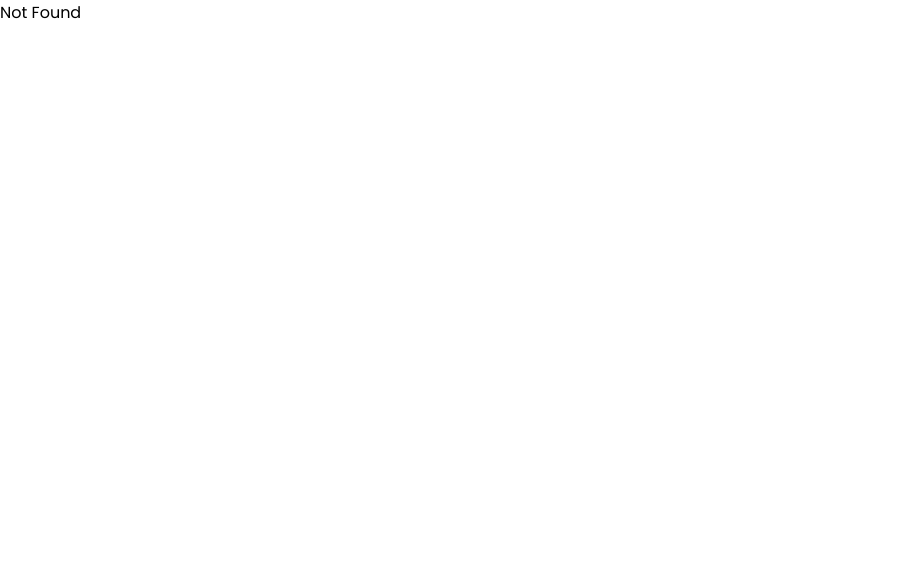
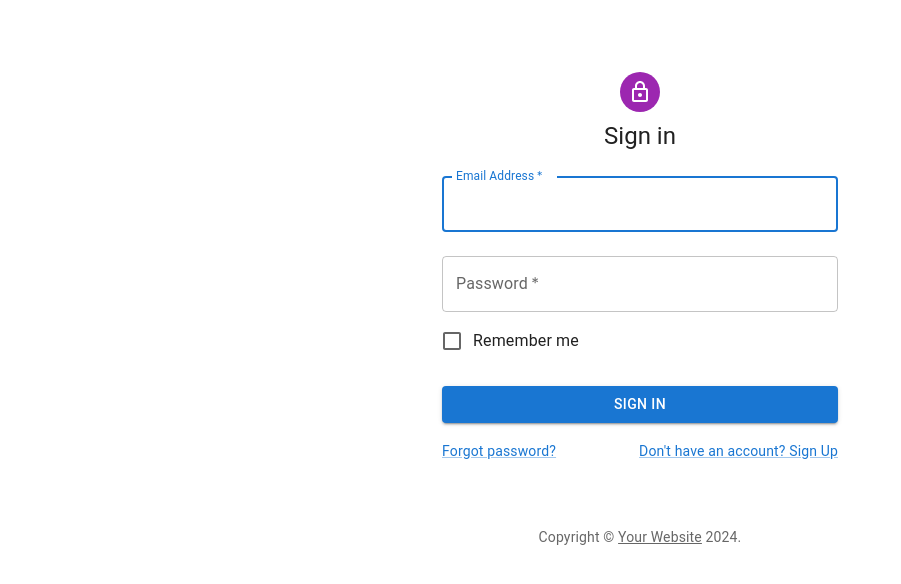
Before and after one commit to JH-PARK97/board-client, a React (Create React App) app: page /signin in a window 1280 px wide. Shown: the top 584 px of the page, without its empty margins (0-901 px from the left). Built offline with nearby package versions, Linux system fonts and the light colour scheme.

Commit message:
폴더 구조 변경 및 import 절대경로 수정 중

```diff
--- /dev/null
+++ b/src/api/user/create/user.api.ts
@@ -0,0 +1,12 @@
+import axios from 'axios';
+
+export default async function createUserAPI(body: any) {
+    const { age, email, gender, password, phoneNumber } = body;
+    await axios.post('http://localhost:8080/api/v1/post/user', {
+        age: Number(age),
+        email,
+        gender,
+        password,
+        phoneNumber,
+    });
+}
--- a/src/api/user/create/user.ts
+++ /dev/null
@@ -1,16 +0,0 @@
-import axios from 'axios';
-
-export default async function createUserAPI(body: any) {
-    try {
-        const { age, email, gender, password, phoneNumber } = body;
-        await axios.post('http://localhost:8080/api/v1/post/user', {
-            age: Number(age),
-            email,
-            gender,
-            password,
-            phoneNumber,
-        });
-    } catch (e) {
-        console.error(e);
-    }
-}
--- a/src/validate/signup.validate.ts
+++ b/src/api/user/create/user.validate.ts
@@ -9,7 +9,7 @@
         passwordConfirm: z.string(),
         age: z
             .string()
-            .min(1, '나이를 입력해 주세요.')
+            .min(1, '나이를 선택해 주세요.')
             .regex(/^[0-9]+$/, '숫자만 입력 가능합니다.'),
         gender: z.string().min(1, '성별을 선택해 주세요.'),
         phoneNumber: z.string().min(1, '전화번호를 입력해 주세요'),
--- /dev/null
+++ b/src/components/auth/SignIn.tsx
@@ -0,0 +1,104 @@
+import React from 'react';
+
+// components
+import Avatar from '@mui/material/Avatar';
+import Button from '@mui/material/Button';
+import CssBaseline from '@mui/material/CssBaseline';
+import TextField from '@mui/material/TextField';
+import FormControlLabel from '@mui/material/FormControlLabel';
+import Checkbox from '@mui/material/Checkbox';
+import Link from '@mui/material/Link';
+import Grid from '@mui/material/Grid';
+import Box from '@mui/material/Box';
+import LockOutlinedIcon from '@mui/icons-material/LockOutlined';
+import Typography from '@mui/material/Typography';
+import Container from '@mui/material/Container';
+import { createTheme, ThemeProvider } from '@mui/material/styles';
+
+function Copyright(props: any) {
+    return (
+        <Typography variant="body2" color="text.secondary" align="center" {...props}>
+            {'Copyright © '}
+            <Link color="inherit" href="https://mui.com/">
+                Your Website
+            </Link>{' '}
+            {new Date().getFullYear()}
+            {'.'}
+        </Typography>
+    );
+}
+
+const defaultTheme = createTheme();
+
+export default function SignIn() {
+    const handleSubmit = (event: React.FormEvent<HTMLFormElement>) => {
+        event.preventDefault();
+        const data = new FormData(event.currentTarget);
+        console.log({
+            email: data.get('email'),
+            password: data.get('password'),
+        });
+    };
+
+    return (
+        <ThemeProvider theme={defaultTheme}>
+            <Container component="main" maxWidth="xs">
+                <CssBaseline />
+                <Box
+                    sx={{
+                        marginTop: 8,
+                        display: 'flex',
+                        flexDirection: 'column',
+                        alignItems: 'center',
+                    }}
+                >
+                    <Avatar sx={{ m: 1, bgcolor: 'secondary.main' }}>
+                        <LockOutlinedIcon />
+                    </Avatar>
+                    <Typography component="h1" variant="h5">
+                        Sign in
+                    </Typography>
+                    <Box component="form" onSubmit={handleSubmit} noValidate sx={{ mt: 1 }}>
+                        <TextField
+                            margin="normal"
+                            required
+                            fullWidth
+                            id="email"
+                            label="Email Address"
+                            name="email"
+                            autoComplete="email"
+                            autoFocus
+                        />
+                        <TextField
+                            margin="normal"
+                            required
+                            fullWidth
+                            name="password"
+                            label="Password"
+                            type="password"
+                            id="password"
+                            autoComplete="current-password"
+                        />
+                        <FormControlLabel control={<Checkbox value="remember" color="primary" />} label="Remember me" />
+                        <Button type="submit" fullWidth variant="contained" sx={{ mt: 3, mb: 2 }}>
+                            Sign In
+                        </Button>
+                        <Grid container>
+                            <Grid item xs>
+                                <Link href="#" variant="body2">
+                                    Forgot password?
+                                </Link>
+                            </Grid>
+                            <Grid item>
+                                <Link href="#" variant="body2">
+                                    {"Don't have an account? Sign Up"}
+                                </Link>
+                            </Grid>
+                        </Grid>
+                    </Box>
+                </Box>
+                <Copyright sx={{ mt: 8, mb: 4 }} />
+            </Container>
+        </ThemeProvider>
+    );
+}
--- a/src/components/SignUp.tsx
+++ b/src/components/auth/SignUp.tsx
@@ -1,6 +1,6 @@
 import React, { useMemo } from 'react';
 
-// Components
+// components
 import Avatar from '@mui/material/Avatar';
 import Button from '@mui/material/Button';
 import Link from '@mui/material/Link';
@@ -11,14 +11,17 @@
 import { createTheme, ThemeProvider } from '@mui/material/styles';
 import { Container } from '@mui/system';
 import { CssBaseline, FormHelperText } from '@mui/material';
-import { FormInput, FormRadioGroup, FormSelect } from './shared/Form';
+import { FormInput, FormRadioGroup, FormSelect } from '../shared/Form/index';
 
 // form & type
+import { zodResolver } from '@hookform/resolvers/zod';
 import { useForm, SubmitHandler } from 'react-hook-form';
-import { schema as SignUpSchema } from '../validate/signup.validate';
-import { zodResolver } from '@hookform/resolvers/zod';
-import type { SignUpBodySchema } from '../validate/signup.validate';
-import createUserAPI from '../api/user/create/user';
+import { schema as SignUpSchema } from '@/api/user/create/user.validate';
+import type { SignUpBodySchema } from '@/api/user/create/user.validate';
+
+// fetch
+import createUserAPI from '@/api/user/create/user.api';
+import { AxiosError } from 'axios';
 
 function Copyright(props: any) {
     return (
@@ -36,6 +39,10 @@
 const defaultTheme = createTheme();
 
 export default function SignUp() {
+    const ageOptions = Array.from({ length: 100 }, (_, index) => ({
+        value: (index + 1).toString(),
+        label: (index + 1).toString(),
+    }));
     const defaultValues = useMemo(() => {
         return {
             email: '',
@@ -50,6 +57,7 @@
         handleSubmit,
         control,
         watch,
+        setError,
         formState: { errors },
     } = useForm<SignUpBodySchema>({
         defaultValues,
@@ -57,18 +65,18 @@
     });
     const onSubmit: SubmitHandler<SignUpBodySchema> = async (data) => {
         try {
-            const res = await createUserAPI(data);
-            console.log('res : ', res);
-        } catch (e) {
-            console.error(e as Error);
+            await createUserAPI(data);
+        } catch (error) {
+            if (error instanceof AxiosError) {
+                if (error.request.status === 409) {
+                    setError('email', { message: '중복된 이메일입니다.' }, { shouldFocus: true });
+                }
+            } else {
+                console.error(error);
+            }
         }
     };
-    const ageOptions = Array.from({ length: 100 }, (_, index) => ({
-        value: (index + 1).toString(),
-        label: (index + 1).toString(),
-    }));
 
-    console.log(watch());
     return (
         <ThemeProvider theme={defaultTheme}>
             <Container component="main" maxWidth="xs">
--- a/tsconfig.json
+++ b/tsconfig.json
@@ -1,5 +1,9 @@
 {
     "compilerOptions": {
+        "baseUrl": ".",
+        "paths": {
+            "@/api/*":["src/api/*"],
+        },
         "jsx": "react",
         "allowJs": true,
         "target": "ES6",
```
Also changed, not shown: src/App.tsx (+6 -1 lines), src/api/auth/login.validate.ts (added, +26 -0 lines), src/api/auth/login.api.ts (added).
